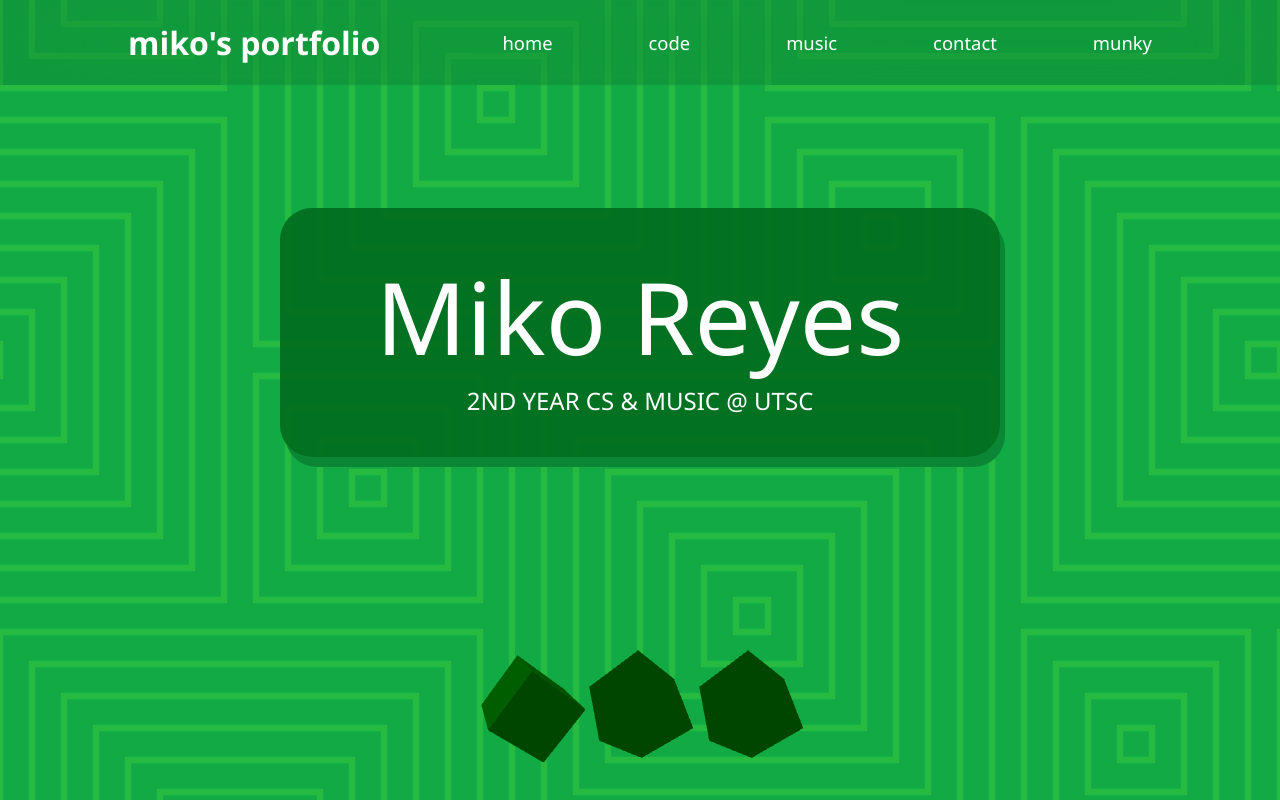
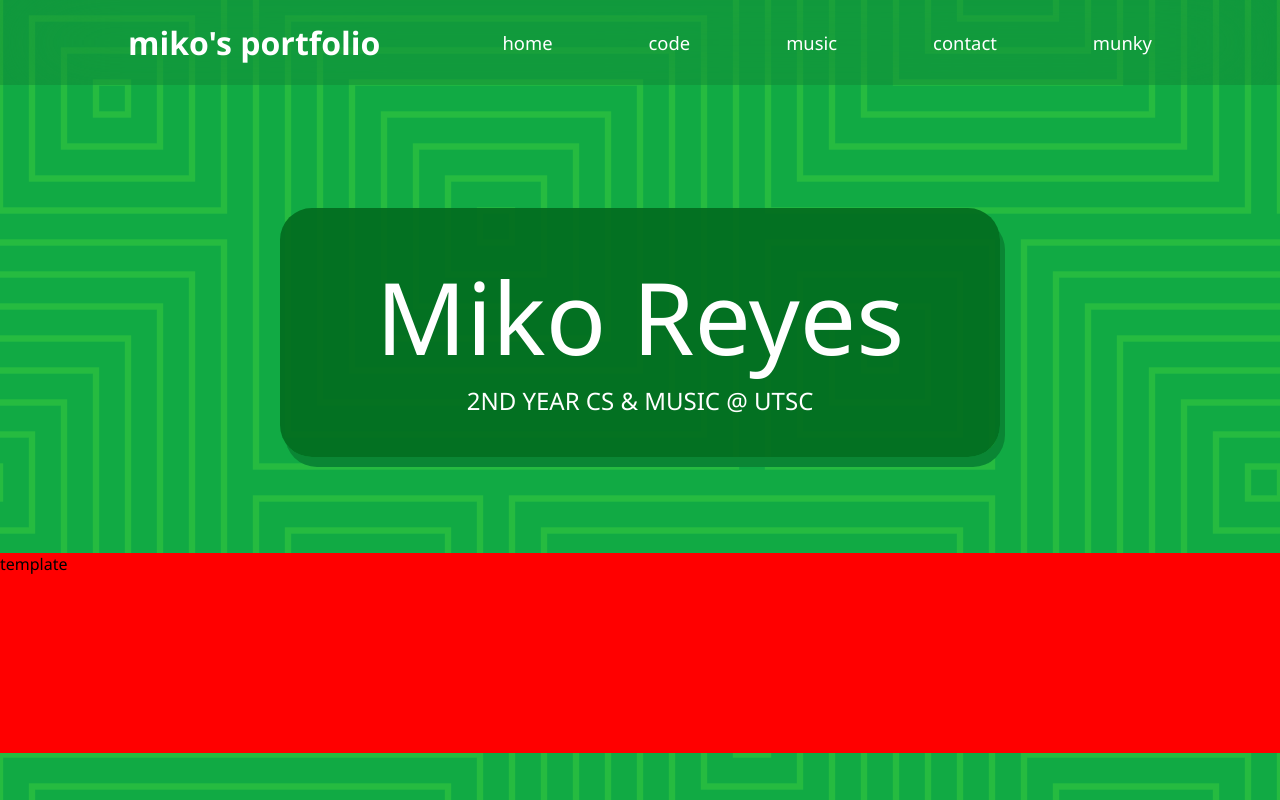
Before and after one commit to hiromikoreyes/portfolio, a React (Create React App) app: page / in a window 1280 px wide. Shown: the top 800 px of the page. Built offline with nearby package versions, Linux system fonts and the light colour scheme.

Commit message:
starting skip-arrow

```diff
--- a/src/App.css
+++ b/src/App.css
@@ -15,7 +15,6 @@ body{
 }
 #canvas-container div{
   display: flex;
-
 }
 
 canvas{
--- a/src/App.js
+++ b/src/App.js
@@ -4,12 +4,14 @@ import Box from './components/Box/Box';
 import DescriptionBox from './components/DescriptionBox/DescriptionBox'
 import { Canvas } from '@react-three/fiber';
 import { OrbitControls } from '@react-three/drei';
+import SkipArrow from './components/SkipArrow/skiparrow';
 
 function App() {
   return (
     <div className="App">
         <Navbar/>
         <DescriptionBox/>
+        <SkipArrow/>
         <div id="canvas-container">
             <div>
             <Canvas flat className="canvas">
--- /dev/null
+++ b/src/components/SkipArrow/skiparrow.css
@@ -0,0 +1,8 @@
+#arrow-container{
+    margin-top: 1in;
+    height: 200px;
+    width:100%;
+    display: flex;
+
+    background-color: red;
+}
--- a/src/components/SkipArrow/skiparrow.js
+++ b/src/components/SkipArrow/skiparrow.js
@@ -0,0 +1,13 @@
+import React, {Component} from "react";
+import './skiparrow.css'
+
+
+function SkipArrow(){
+    return(
+    <div id="arrow-container">
+        template
+    </div>
+    )
+}
+
+export default SkipArrow;
```
